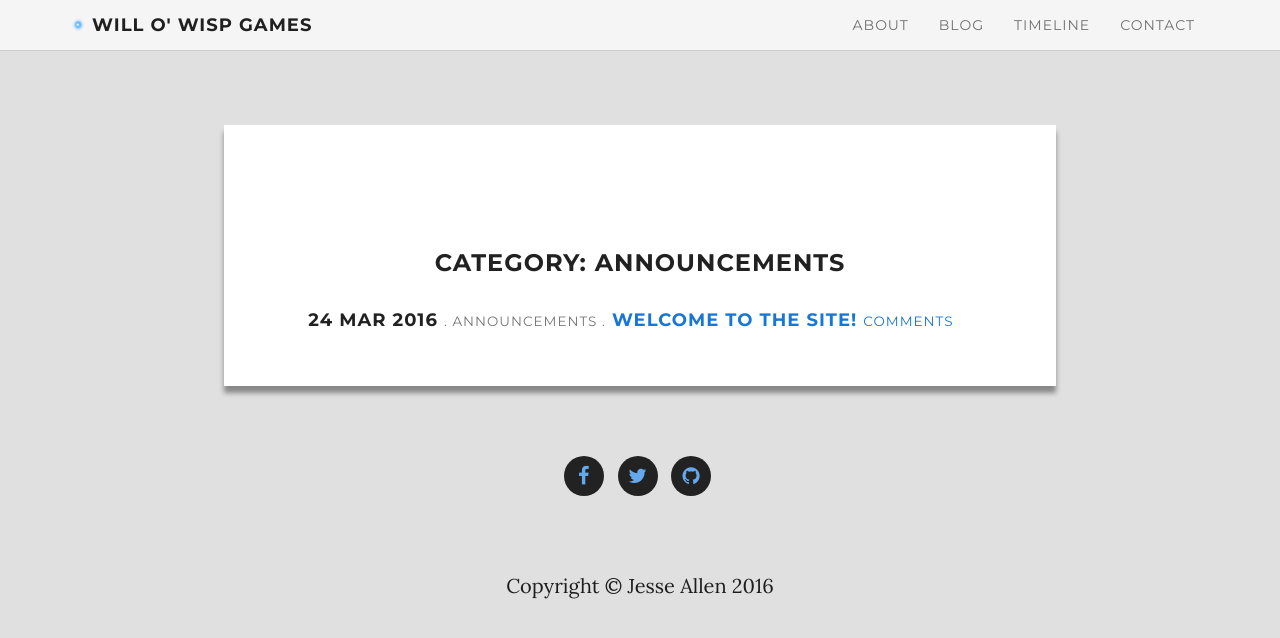
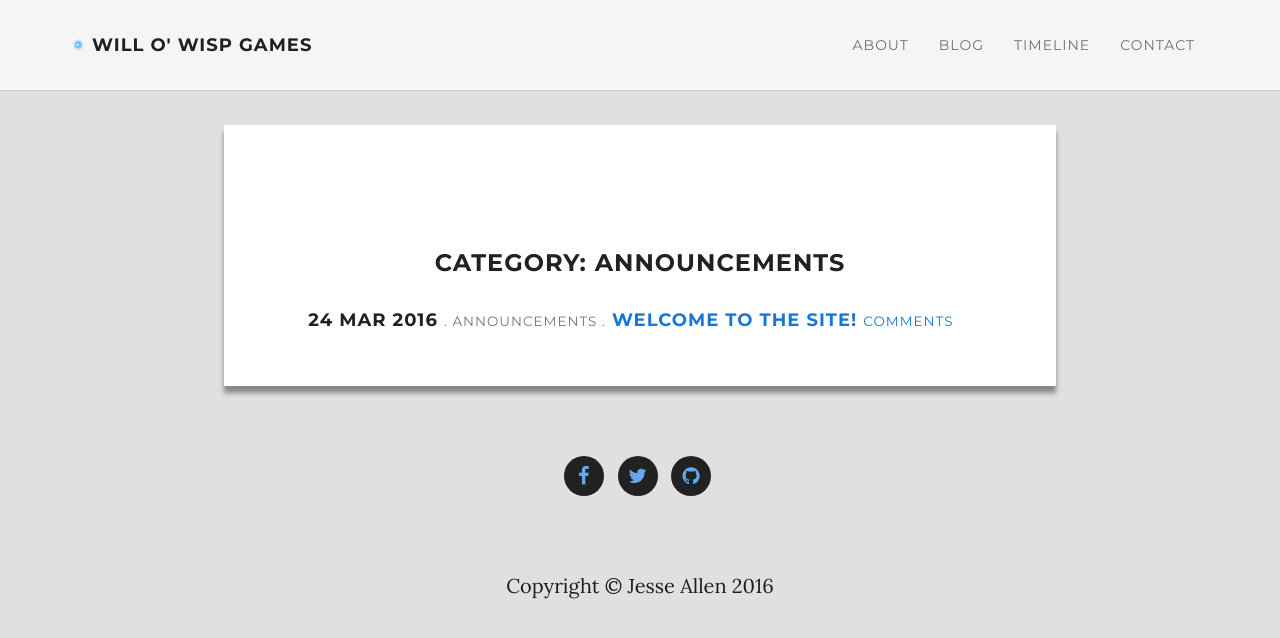
Before and after one commit to WilloWispGames/WilloWispGames.github.io, a Jekyll site: the page built from categories/announcements.html, in a window 1280 px wide and 900 px high. Shown: the top 638 px of the window. Built offline with Jekyll 4.4.1, drawn with Linux system fonts in a browser that asks for light colours; nearby versions of some CDN libraries.

Commit message:
Update grayscale.scss

```diff
--- a/css/grayscale.scss
+++ b/css/grayscale.scss
@@ -161,10 +161,10 @@ a {
         }
     }
     @media(min-width:768px) {
-        padding: 0; //20px 0;
+        padding: 20px 0;
         letter-spacing: 1px;
         background: $greyPane; //$navbar-lg-background;
-        border-bottom: 1px solid rgba($lightGrey, 0.7); //none;
+        //border-bottom: 1px solid rgba($lightGrey, 0.7); //none;
         -webkit-transition: background .5s ease-in-out,padding .5s ease-in-out;
         -moz-transition: background .5s ease-in-out,padding .5s ease-in-out;
         transition: background .5s ease-in-out,padding .5s ease-in-out;
```
